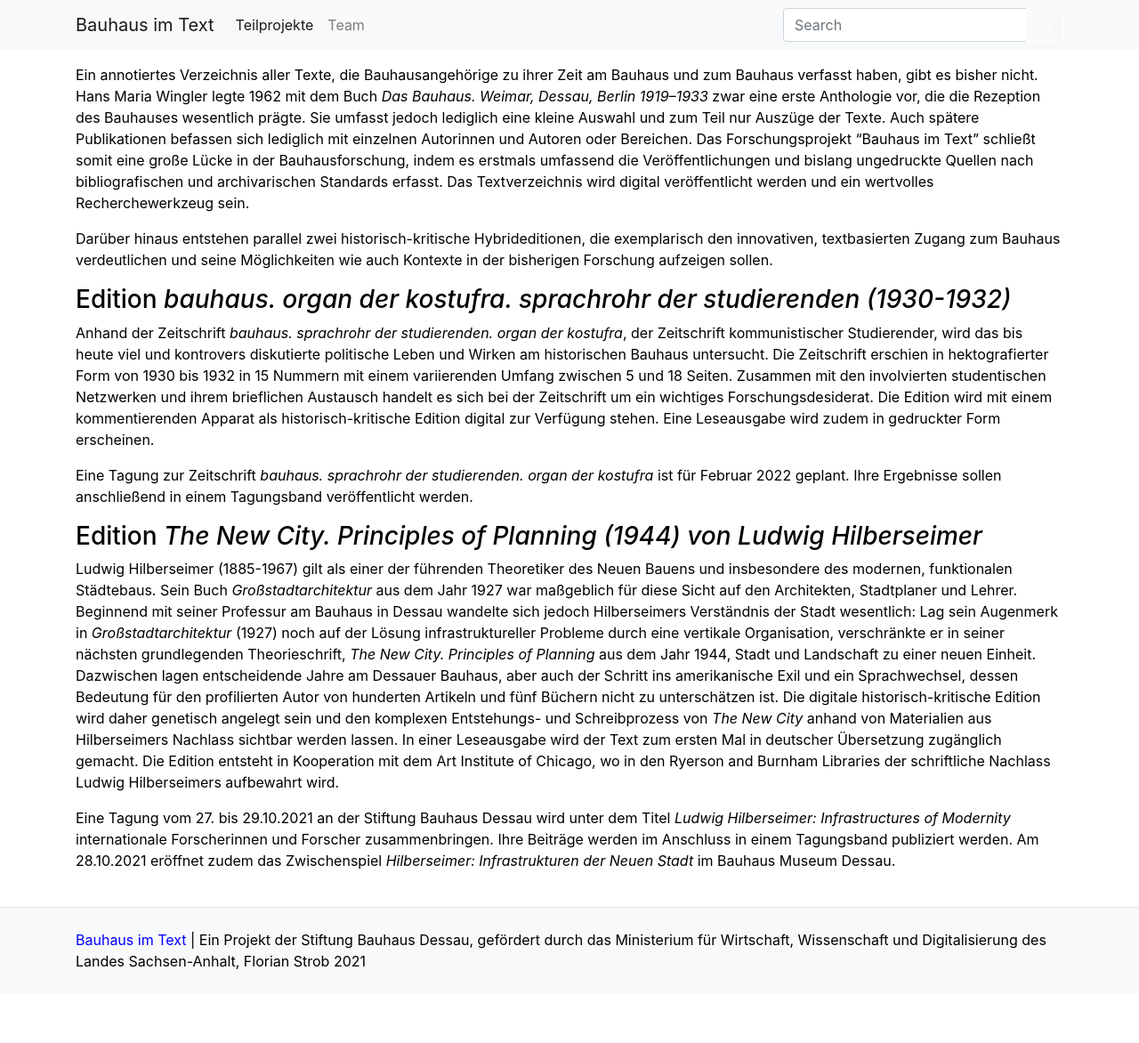
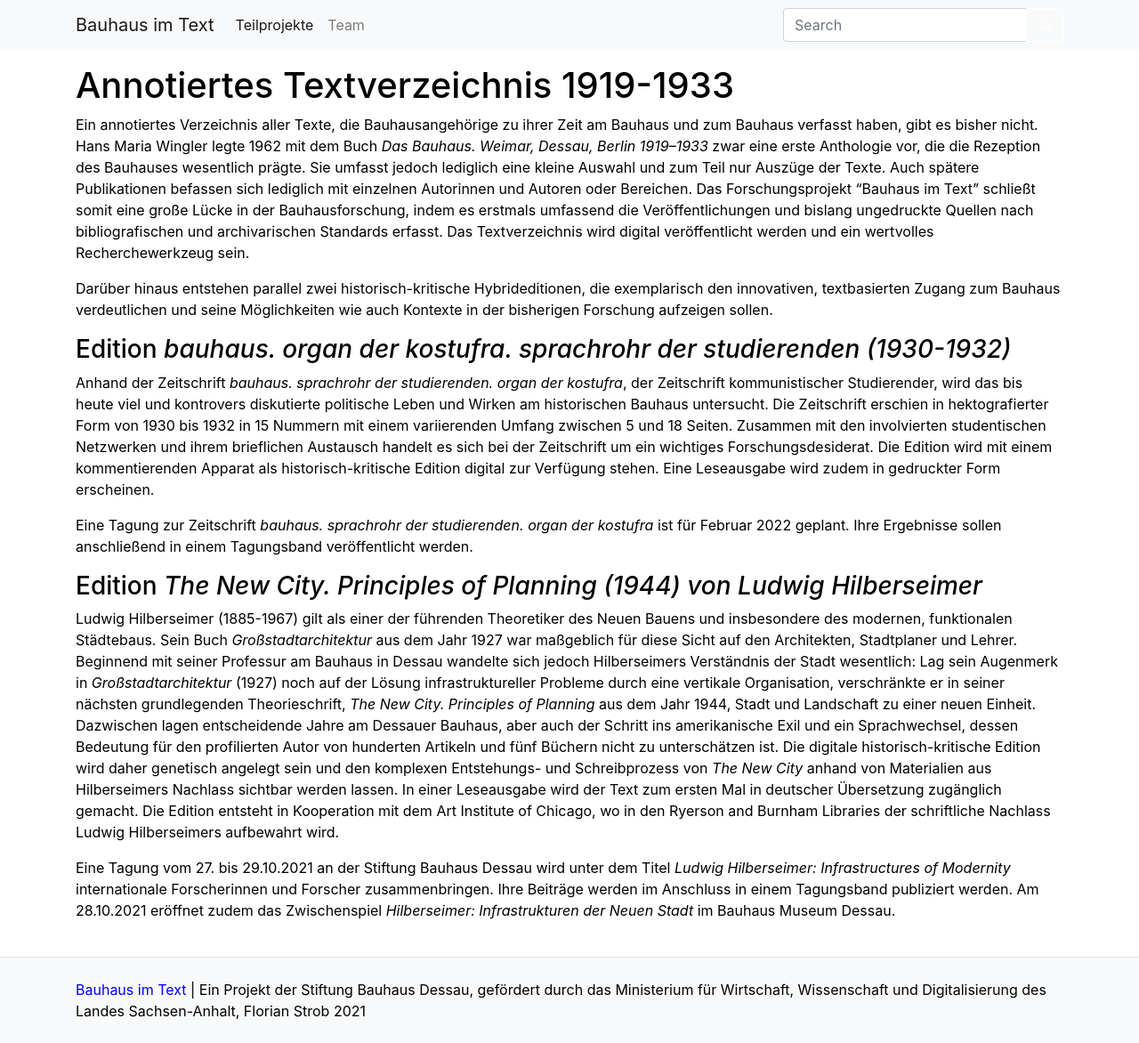
Before and after one commit to Bauhaus-im-Text/internetauftritt, a Jekyll site: the page built from pages/about.md, in a window 1280 px wide. Shown: the whole page at 89% size. Built offline with Jekyll 4.4.1, drawn with Linux system fonts in a browser that asks for light colours; before the commit the page ends 1116 px from its top, so only the background shows below that.

Commit message:
Update about.md

```diff
--- a/pages/about.md
+++ b/pages/about.md
@@ -1,5 +1,5 @@
 ---
-title: ### Annotiertes Textverzeichnis 1919-1933
+title: Annotiertes Textverzeichnis 1919-1933
 nav: Teilprojekte
 nav_order: 1
 ---
```
